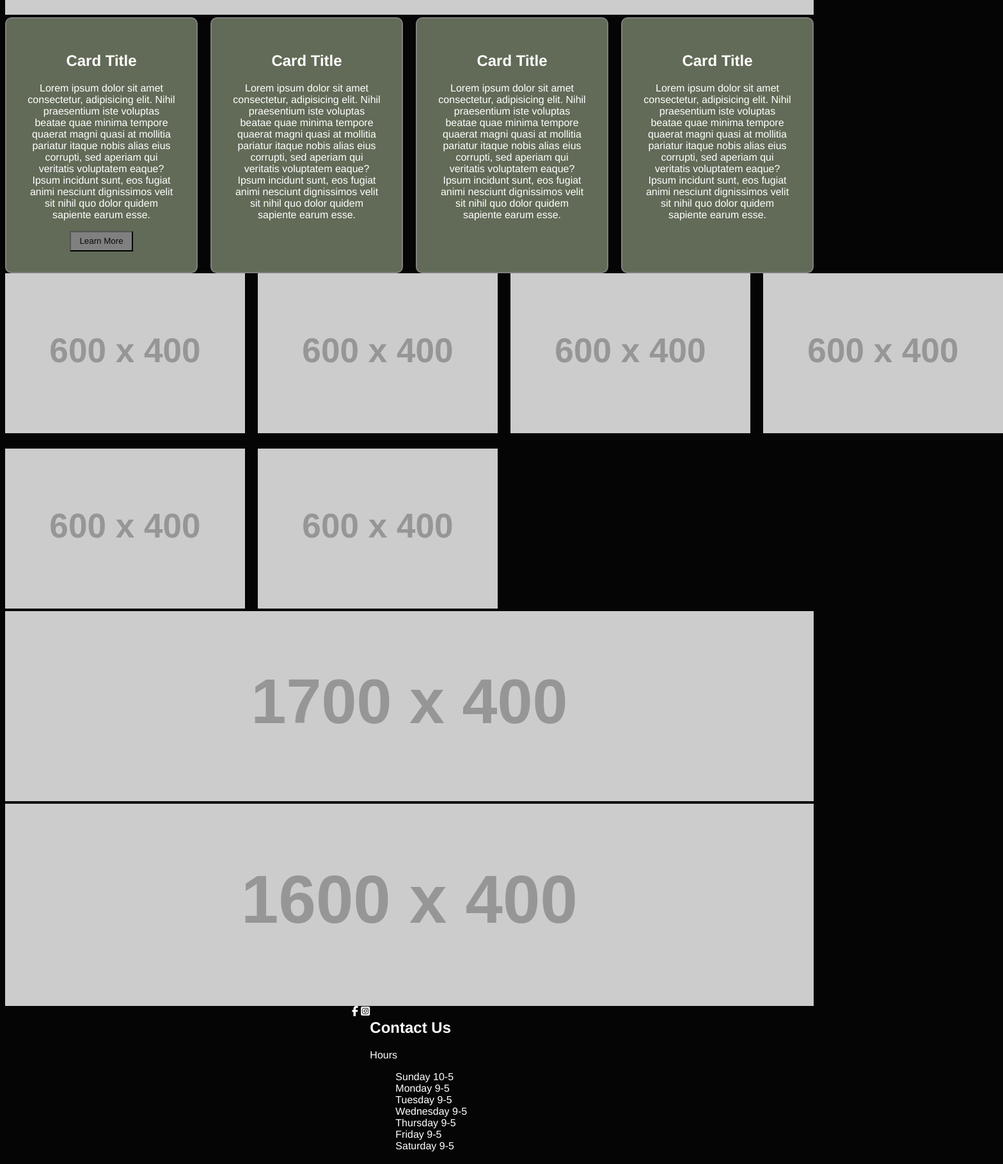
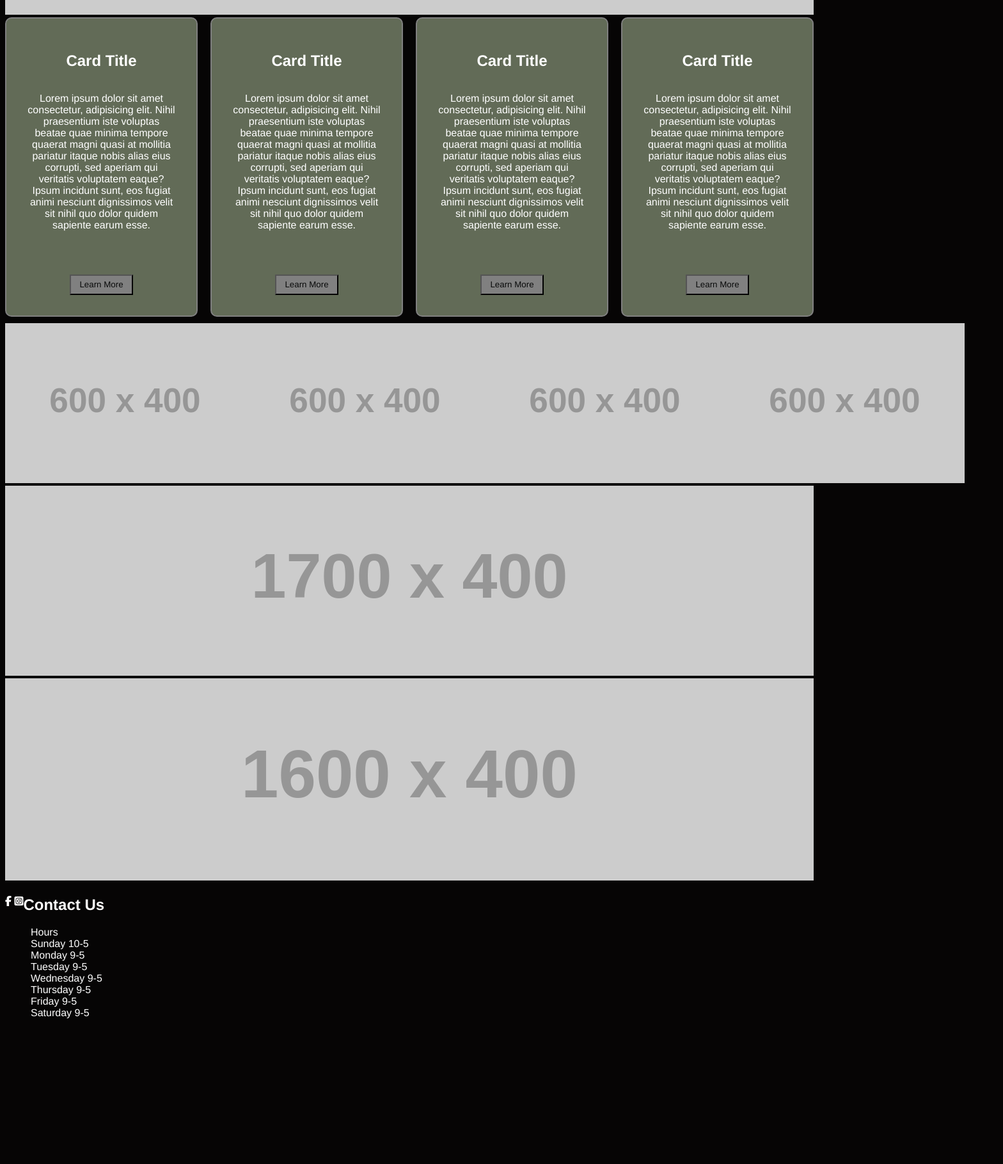
Before and after one commit to rwood219/Discovery, a plain HTML site: page index.html in a window 1280 px wide. Shown: the part 780-2599 px from the top of the page at 64% size, 1568 px wide, since content can reach past the window. After the commit the page ends 2388 px from the top, so only its background shows below. Drawn offline with Linux system fonts and the light colour scheme; placeholder pictures from the web are drawn by us.

Commit message:
general changes

```diff
--- a/Styles.css
+++ b/Styles.css
@@ -48,7 +48,7 @@ body {
 
 .main-nav-ctn {
   display: flex;
-  justify-content: center;
+ /* justify-content: center;*/
   color: var(--main-font-color);
   width: 100vw;
   height: 50px;
@@ -62,17 +62,26 @@ body {
   transition: font-size 1.5s ease;
   margin: auto 15px;
 }
+.nav-links-full{
+  justify-self: center;
+  margin-left: 30%;
+}
 
 .nav-link:hover {
   text-decoration: underline;
   font-size: 1.5em;
 }
 
+.nav-links-mobile {
+  display: block;
+
+}
+
 .about-section {
   color: var(--main-font-color);
   display: inline-block;
   text-align: center;
-  margin:255px 20px 20px 20px;
+  margin: 255px 20px 20px 20px;
 }
 
 ul {
@@ -93,58 +102,68 @@ ul {
 .main-content-ctn {
   display: grid;
   grid-template-columns: 1fr 1fr 1fr 1fr;
+  gap: 20px;
+  margin-bottom: 10px;
+}
+.card {
+  display: flex;
+  flex-direction: column;
+  justify-content: space-between;
 }
 
 .main-content-ctn > div {
   text-align: center;
+  height: 400px;
   border: 2px solid gray;
   padding: 2em;
   border-radius: 10px;
   background-color: var(--second-bg-color);
 }
 
-#learn-more-btn {
+.learn-more-btn {
   background-color: var(--third-bg-color);
   padding: 0.5em 1em;
   color: #090a0a;
 }
 
-.footer-ctn {
-  margin-bottom: 0px;
-  display: flex;
-  justify-content: center;
+.card-btn-ctn {
+  margin-top: auto;
+}
+
+.grid {
+  display: grid;
+  grid-template-columns: 1fr 1fr 1fr 1fr;
 }
 
 #hours-list {
   display: block;
 }
 
+.hours-ctn {
+  display: block;
+  justify-content: center;
+}
+
 .disabled {
-  display: none !important;
+  display: none;
 }
 
 /* Default grid styles */
-.grid {
-  display: grid;
-  grid-template-columns: repeat(auto-fit, minmax(200px, auto auto auto));
-  grid-gap: 20px;
-}
+
 
 /* Media query for smaller screens (e.g., tablets) */
 @media (max-width: 768px) {
-  .grid {
-    grid-template-columns:  minmax(150px, auto auto auto);
-    grid-gap: 10px;
+  .main-content-ctn {
+    grid-template-columns: 1fr;
   }
-  .main-content-ctn{
-    grid-template-columns: 1fr 1fr;
+  .nav-bar-expand {
+    display: block;
+    justify-self: left; /* Move the button to the left */
+  }
+  .nav-links-full {
+    display: none;
+  }
+  .nav-links-mobile {
+    justify-self: left; /* Move the mobile links to the left */
   }
 }
-
-/* Media query for even smaller screens (e.g., mobile devices) */
-@media (max-width: 480px) {
-  .grid {
-    grid-template-columns: 1fr;
-    grid-gap: 5px;
-  }
-}
--- a/index.html
+++ b/index.html
@@ -6,8 +6,9 @@
     <link rel="stylesheet" href="/Styles.css" />
     <link
       rel="stylesheet"
-      href="path/to/font-awesome/css/font-awesome.min.css"
+      href="https://cdnjs.cloudflare.com/ajax/libs/font-awesome/6.0.0-beta3/css/all.min.css"
     />
+
     <title>Sample Site</title>
   </head>
   <body>
@@ -16,7 +17,7 @@
         <a href="#"><i class="fa fa-facebook" aria-hidden="true"></i></a>
       </div>
       <!-- logo for banner is set is JS-->
-      <img height="200px" width="100%" class="company-logo" src="#" alt="">
+      <img height="200px" width="100%" class="company-logo" src="#" alt="" />
       <!--h1>Your Logo Here</h1-->
     </div>
     <div class="main-nav-ctn">
@@ -28,9 +29,10 @@
         <li class="nav-link">Nav Link</li>
       </ul>
       <!--Mobile NavBar-->
-      <button class="nav-bar-expand disabled"></button>
+      <button class="nav-bar-expand disabled">
+        <i class="fas fa-bars"></i>
+      </button>
       <ul class="nav-links-mobile disabled">
-
         <li class="nav-link-mobile">Home</li>
         <li class="nav-link-mobile">Nav Link</li>
         <li class="nav-link-mobile">Nav Link</li>
@@ -50,14 +52,14 @@
       </p>
     </div>
 
-    <!--Image Slider Images set in js-->
+    <!--Image Slider; Images set in js; needs unique id if copy and pasted and you want different images or behaviour-->
     <div class="image-slider-ctn">
       <img width="100%" height="400" id="image-slider-active" src="" alt="" />
     </div>
 
     <!-- Main content -->
-    <div class="main-content-ctn grid">
-      <div>
+    <div class="main-content-ctn">
+      <div class="card">
         <span><h2>Card Title</h2></span>
         <p>
           Lorem ipsum dolor sit amet consectetur, adipisicing elit. Nihil
@@ -67,9 +69,11 @@
           fugiat animi nesciunt dignissimos velit sit nihil quo dolor quidem
           sapiente earum esse.
         </p>
-        <a href="#"><button id="learn-more-btn">Learn More</button></a>
+        <div class="card-btn-ctn">
+          <a href="#"><button class="learn-more-btn">Learn More</button></a>
         </div>
-      <div>
+      </div>
+      <div class="card">
         <span><h2>Card Title</h2></span>
         <p>
           Lorem ipsum dolor sit amet consectetur, adipisicing elit. Nihil
@@ -79,9 +83,11 @@
           fugiat animi nesciunt dignissimos velit sit nihil quo dolor quidem
           sapiente earum esse.
         </p>
-        <a href="#"><button class="disabled"></button></a>
+        <div class="card-btn-ctn">
+          <a href="#"><button class="learn-more-btn">Learn More</button></a>
         </div>
-      <div>
+      </div>
+      <div class="card">
         <span><h2>Card Title</h2></span>
         <p>
           Lorem ipsum dolor sit amet consectetur, adipisicing elit. Nihil
@@ -91,9 +97,11 @@
           fugiat animi nesciunt dignissimos velit sit nihil quo dolor quidem
           sapiente earum esse.
         </p>
-        <a href="#"><button class="disabled"></button></a>
+        <div class="card-btn-ctn">
+          <a href="#"><button class="learn-more-btn">Learn More</button></a>
         </div>
-      <div>
+      </div>
+      <div class="card">
         <span><h2>Card Title</h2></span>
         <p>
           Lorem ipsum dolor sit amet consectetur, adipisicing elit. Nihil
@@ -103,52 +111,15 @@
           fugiat animi nesciunt dignissimos velit sit nihil quo dolor quidem
           sapiente earum esse.
         </p>
-        <a href="#"><button class="disabled"></button></a>
+        <div class="card-btn-ctn">
+          <a href="#"><button class="learn-more-btn">Learn More</button></a>
+        </div>
       </div>
     </div>
 
     <!--card grid gallery-->
-    <div class="main-content-ctn grid">
-      <a href="#">
-        <img
-          height="250"
-          width="auto"
-          src="https://placehold.co/600x400"
-          alt=""
-        />
-      </a>
-      <a href="#">
-        <img
-          height="250"
-          width="auto"
-          src="https://placehold.co/600x400"
-          alt=""
-        />
-      </a>
-      <a href="#">
-        <img
-          height="250"
-          width="auto"
-          src="https://placehold.co/600x400"
-          alt=""
-        />
-      </a>
-      <a href="#">
-        <img
-          height="250"
-          width="auto"
-          src="https://placehold.co/600x400"
-          alt=""
-        />
-      </a>
-      <a href="#">
-        <img
-          height="250"
-          width="auto"
-          src="https://placehold.co/600x400"
-          alt=""
-        />
-      </a>
+    <div class="grid">
+      <div>
         <a href="#">
           <img
             height="250"
@@ -158,29 +129,63 @@
           />
         </a>
       </div>
+      <div>
+        <a href="#">
+          <img
+            height="250"
+            width="auto"
+            src="https://placehold.co/600x400"
+            alt=""
+          />
+        </a>
+      </div>
+      <div>
+        <a href="#">
+          <img
+            height="250"
+            width="auto"
+            src="https://placehold.co/600x400"
+            alt=""
+          />
+        </a>
+      </div>
+      <div>
+        <a href="#">
+          <img
+            height="250"
+            width="auto"
+            src="https://placehold.co/600x400"
+            alt=""
+          />
+        </a>
+      </div>
+    </div>
     <!--Image Slider Images set in js-->
     <div class="image-slider-ctn">
-      <img width="100%" height="" id="second-image-slider-active" src="" alt="" />
+      <img
+        width="100%"
+        height=""
+        id="second-image-slider-active"
+        src=""
+        alt=""
+      />
     </div>
 
     <!--Footer-->
     <div class="footer-ctn">
-      <img
-        height=""
-        width="100%"
-        src="https://placehold.co/1600x400"
-        alt=""
-      />
+      <img height="" width="100%" src="https://placehold.co/1600x400" alt="" />
     </div>
     <div class="footer-ctn">
       <div class="social-links">
         <a href=""><i class="fa fa-facebook" aria-hidden="true"></i></a>
         <i style="color: white" class="fa-brands fa-square-instagram"></i>
       </div>
-      <div>
+
       <h2>Contact Us</h2>
-        <span>Hours</span>
+
+      <div class="hours-ctn">
         <ul id="hours-list">
+          <li>Hours</li>
           <li id="sunday-hours"></li>
           <li id="monday-hours"></li>
           <li id="tuesday-hours"></li>
--- a/main.js
+++ b/main.js
@@ -1,4 +1,5 @@
 //Images for main image slider
+//Add arrays for each image slider//name consecutivly
 let mainImageSlider = [
   "https://placehold.co/800x400", //Replace with company images for main slider
   "https://placehold.co/600x400",
@@ -6,43 +7,50 @@ let mainImageSlider = [
 ];
 
 let secondImageSlider = [
-  "https://placehold.co/1800x400", //Replace with company images for main slider
+  "https://placehold.co/1800x400",
   "https://placehold.co/1600x400",
   "https://placehold.co/1700x400",
 ];
-
-//Sets banner logo image replace elem.src with new logo file.
-let logoText = document.querySelectorAll('.company-logo');
-logoText.forEach((elem)=> {
-  elem.src = 'https://placehold.co/800x400'//-Replace with company Logo
-});
-
+//Handles changing what image is displayed; this function iterates over the array thats passed to it
 let activeImage = document.getElementById("image-slider-active");
-let secondActiveImage = document.getElementById('second-image-slider-active');
+let secondActiveImage = document.getElementById("second-image-slider-active");
 let currentIndex = 0;
 function changeImage(target, arr) {
   target.src = arr[currentIndex];
   currentIndex = (currentIndex + 1) % arr.length;
 }
+//Call funtions for image sliders
+//Here you can specify which image array you want to use and set the time interval for photo changes
+changeImage(secondActiveImage, secondImageSlider);
+setInterval(() => changeImage(secondActiveImage, secondImageSlider), 4000);
+changeImage(activeImage, mainImageSlider); //start slider and pass array to be used;
+setInterval(() => changeImage(activeImage, mainImageSlider), 5000); //set interval for slider; change inteval in ms
 
-changeImage(secondActiveImage, secondImageSlider);
-setInterval(()=> changeImage(secondActiveImage, secondImageSlider),4000);
-changeImage(activeImage, mainImageSlider);//start slider and pass array to be used;
-setInterval(() => changeImage(activeImage, mainImageSlider), 5000);//set interval for slider; change inteval in ms
-
+//Sets banner logo image.
+let logoText = document.querySelectorAll(".company-logo");
+logoText.forEach((elem) => {
+  elem.src = "https://placehold.co/800x400"; //-Replace with company Logo
+});
 
 //Set Store Hours
-let sundayHours = document.querySelector('#sunday-hours');
-let mondayHours = document.querySelector('#monday-hours');
-let tuesdayHours = document.querySelector('#tuesday-hours');
-let wednesdayHours = document.querySelector('#wednesday-hours');
-let thursdayHours = document.querySelector('#thursday-hours');
-let fridayHours = document.querySelector('#friday-hours');
-let saturdayHours = document.querySelector('#saturday-hours');
-    sundayHours.innerHTML = "Sunday 10-5"; //-Change store hours here
-    mondayHours.innerHTML = "Monday 9-5"
-    tuesdayHours.innerHTML = "Tuesday 9-5"
-    wednesdayHours.innerHTML = "Wednesday 9-5"
-    thursdayHours.innerHTML = "Thursday 9-5"
-    fridayHours.innerHTML = "Friday 9-5"
-    saturdayHours.innerHTML = "Saturday 9-5"
+let sundayHours = document.querySelector("#sunday-hours");
+let mondayHours = document.querySelector("#monday-hours");
+let tuesdayHours = document.querySelector("#tuesday-hours");
+let wednesdayHours = document.querySelector("#wednesday-hours");
+let thursdayHours = document.querySelector("#thursday-hours");
+let fridayHours = document.querySelector("#friday-hours");
+let saturdayHours = document.querySelector("#saturday-hours");
+sundayHours.innerHTML = "Sunday 10-5"; //-Change store hours here
+mondayHours.innerHTML = "Monday 9-5";
+tuesdayHours.innerHTML = "Tuesday 9-5";
+wednesdayHours.innerHTML = "Wednesday 9-5";
+thursdayHours.innerHTML = "Thursday 9-5";
+fridayHours.innerHTML = "Friday 9-5";
+saturdayHours.innerHTML = "Saturday 9-5";
+
+//handle mobile nav bar collapse function
+let navButton = document.querySelector(".nav-bar-expand");
+navButton.addEventListener("click", () => {
+  let mobileNavLinks = document.querySelector(".nav-links-mobile");
+  mobileNavLinks.classList.toggle("disabled");
+});
```
Lines whose indentation alone changed are shown as unchanged.
